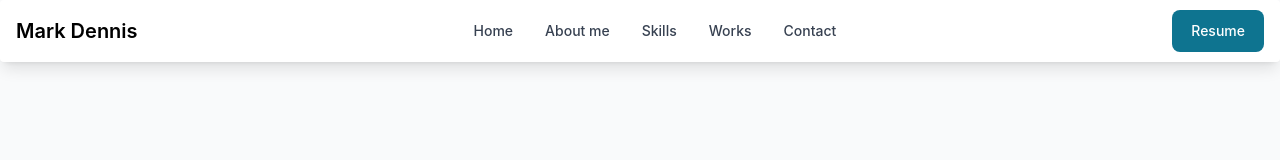
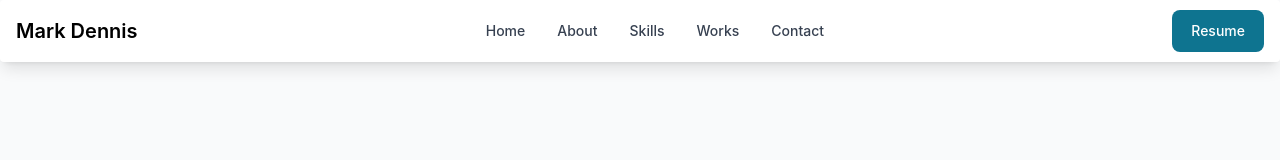
Before and after one commit to MarkDennis1/portfolio, a React (Create React App) app: page / in a window 1280 px wide. Shown: the top 160 px of the page. Built offline with nearby package versions, Linux system fonts and the light colour scheme; the HTML template or start-up script is replaced by a standard one.

Commit message:
update navlink

```diff
--- a/src/components/Navbar/index.jsx
+++ b/src/components/Navbar/index.jsx
@@ -25,7 +25,7 @@ const Nav = () => {
           <Navbar.Link href="#header">Home</Navbar.Link>
         </motion.div>
         <motion.div whileHover={{ scale: 1.2 }}>
-          <Navbar.Link href="#about">About me</Navbar.Link>
+          <Navbar.Link href="#about">About</Navbar.Link>
         </motion.div>
         <motion.div whileHover={{ scale: 1.2 }}>
           <Navbar.Link href="#skills">Skills</Navbar.Link>
```
